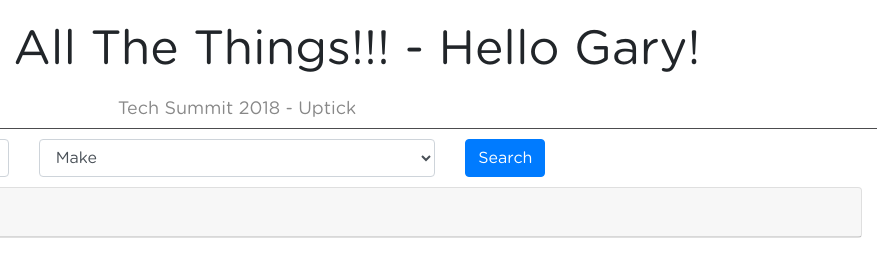
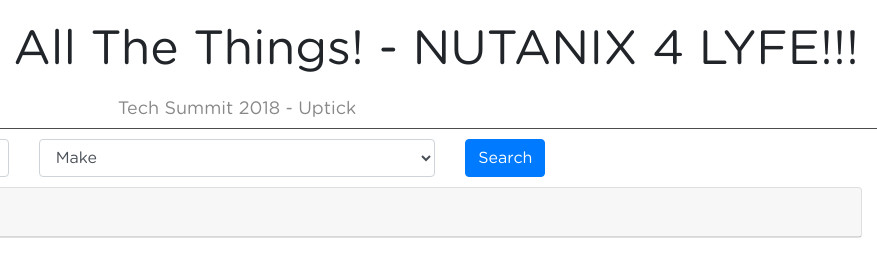
Before and after one commit to Team28Amer2018/UptickCapital, a website: page index.html in a window 1280 px wide. Shown: the full height of the page, 403-1280 px from the left. Drawn offline with Linux system fonts and the light colour scheme; no server answers.

Commit message:
Vandalizing the front page of our customer site

```diff
--- a/index.html
+++ b/index.html
@@ -14,7 +14,7 @@
     				<div class="row" id="top-header">
     					<img src="./images/nutanix-x-2.png">
     					<div class="col-sm">
-    						Automate All The Things!!! - Hello Gary!
+    						Automate All The Things! - NUTANIX 4 LYFE!!!
     					</div>
     					<!-- top-header -->
 	   				</div>
```
